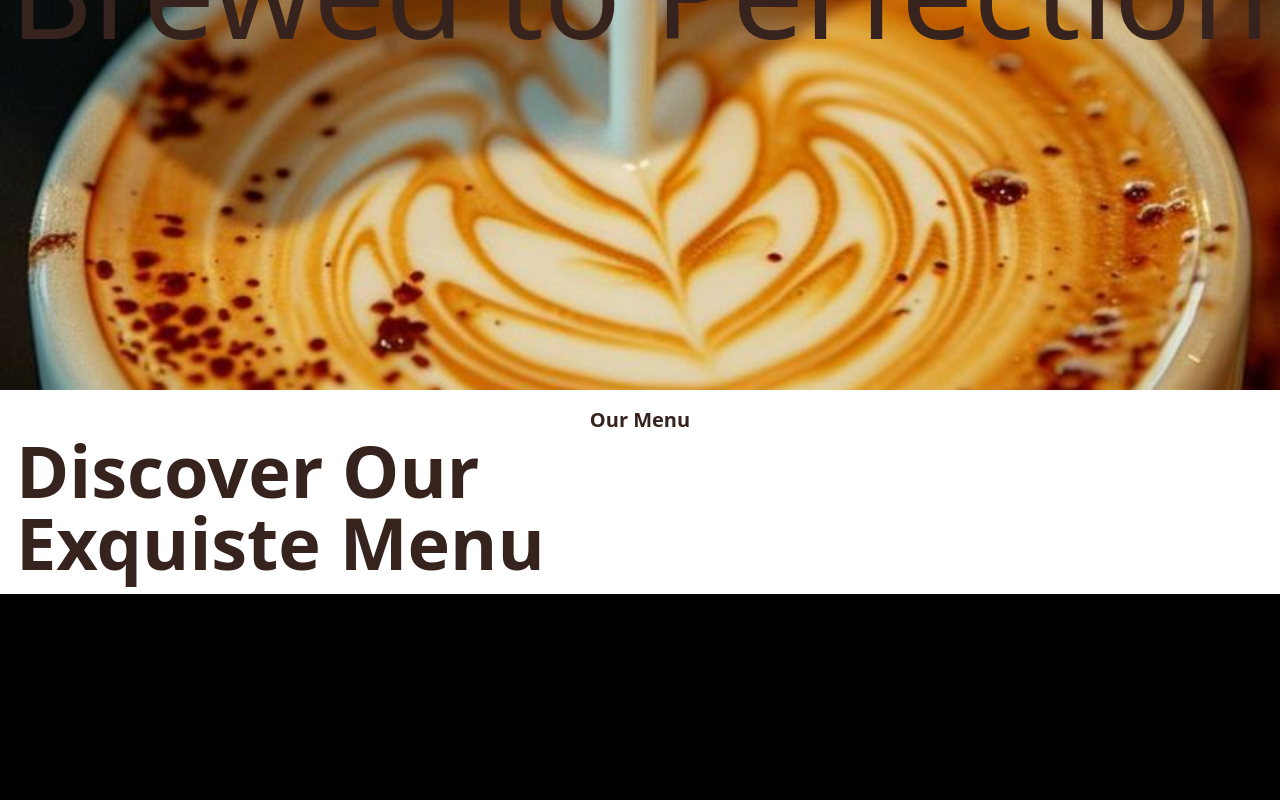
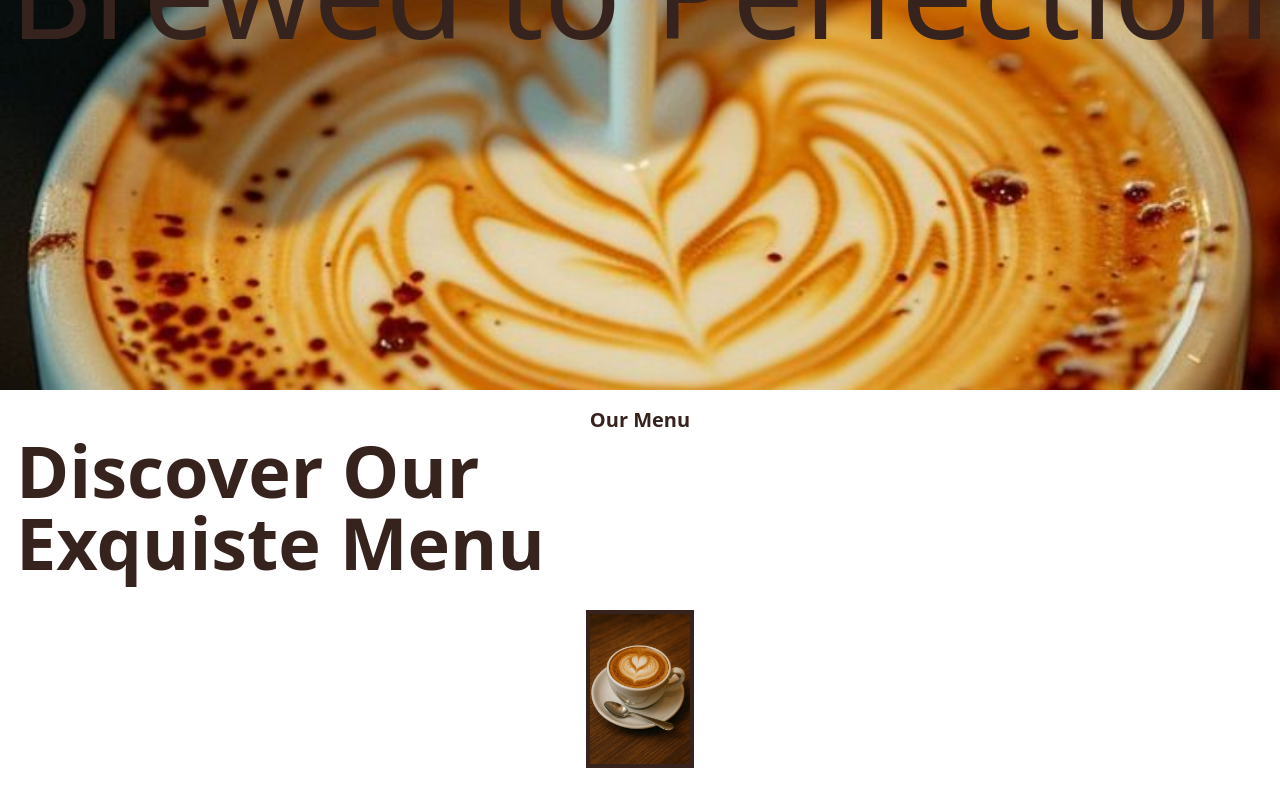
Before and after one commit to Developerfiyin/Finpay-project, a React (Vite) app: page / in a window 1280 px wide. Shown: the part 502-1302 px from the top of the page. Before the commit the page ends 1096 px from the top, so only its background shows below. Built offline with nearby package versions, Linux system fonts and the light colour scheme.

Commit message:
Styled the menu text

```diff
--- a/src/Components/Menu.jsx
+++ b/src/Components/Menu.jsx
@@ -1,12 +1,23 @@
 import React from 'react'
+import image  from '../assets/cappuccino.png'
+
 
 const Menu = () => {
   return (
     <section className='py-4 px-4 text-[#36231D] bg-white'>
        <h3 className='text-xl font-bold text-center '>Our Menu </h3>
+     <h1 className='text-7xl font-semibold mb-4'>Discover Our <br /> Exquiste Menu</h1>
 
-     <h1 className='text-7xl font-semibold'>Discover Our <br /> Exquiste Menu</h1>
+            <div className='flex justify-around mt-4 '>
+              <div className='bg-white m-4 border-4 border-[#36231D] '>
+                <div>
 
+
+                <img src={image} alt="Cappuccino coffee image" className='w-25 ' />
+                  </div>
+              </div>
+
+            </div>
 
         </section>
   )
```
